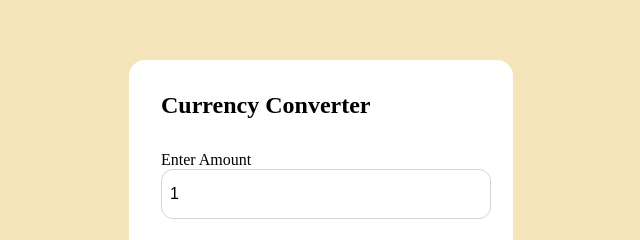
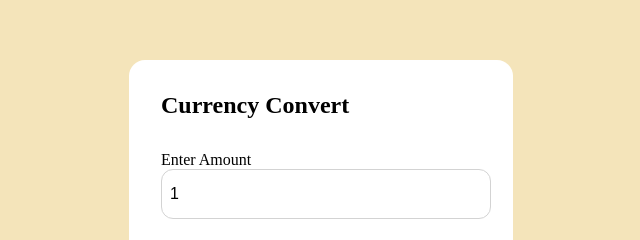
Before and after one commit to Deepanshu2413/cc, a plain HTML site: page index.html in a window 1280 px wide. Shown: the part 128-368 px from the top of the page, 319-959 px from the left. Drawn offline with Linux system fonts and the light colour scheme; no server answers.

Commit message:
Update index.html

```diff
--- a/index.html
+++ b/index.html
@@ -15,7 +15,7 @@
   </head>
   <body>
     <div class="container">
-      <h2>Currency Converter</h2>
+      <h2>Currency Convert</h2>
       <form>
         <div class="amount">
           <p>Enter Amount</p>
```
